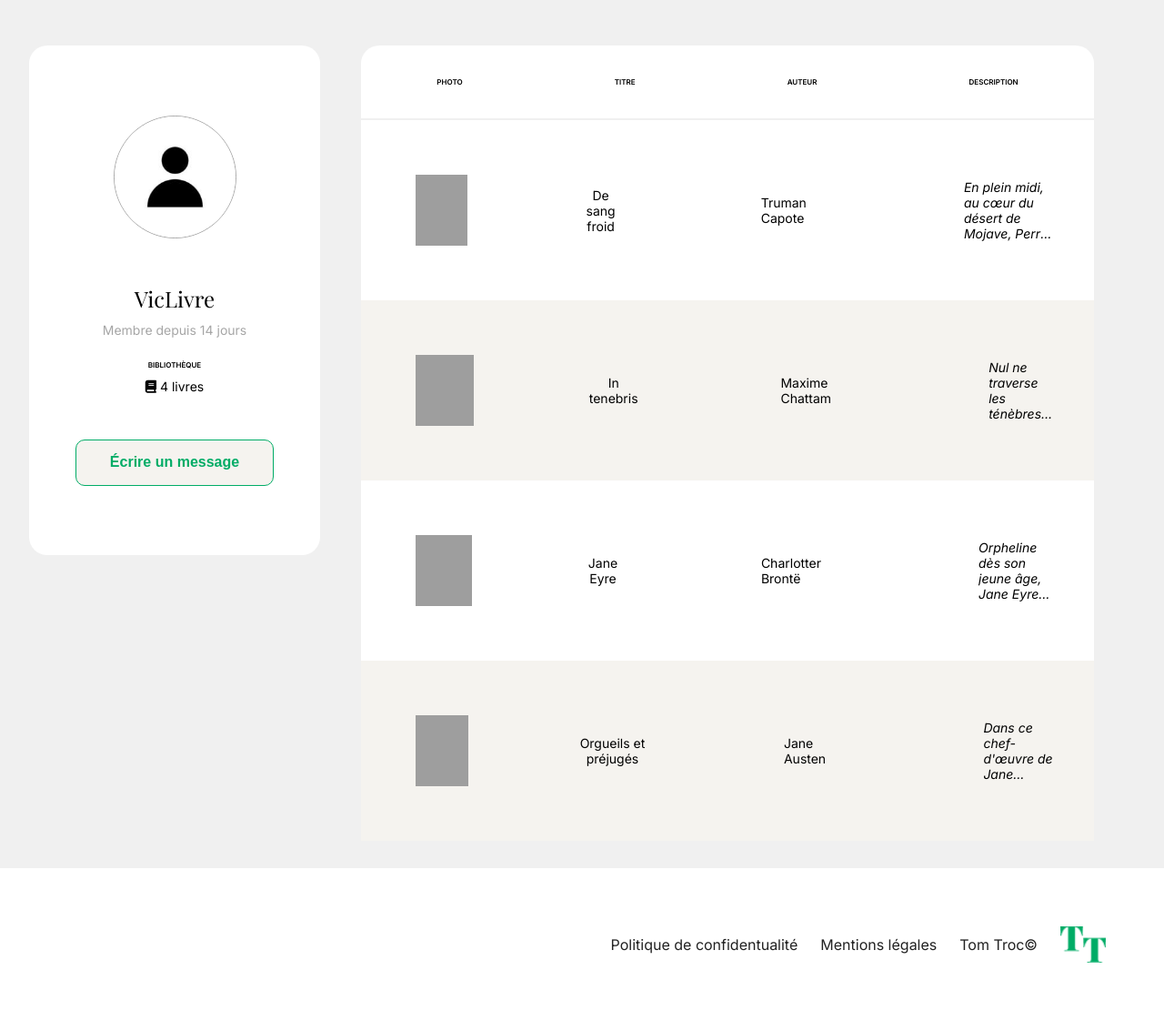
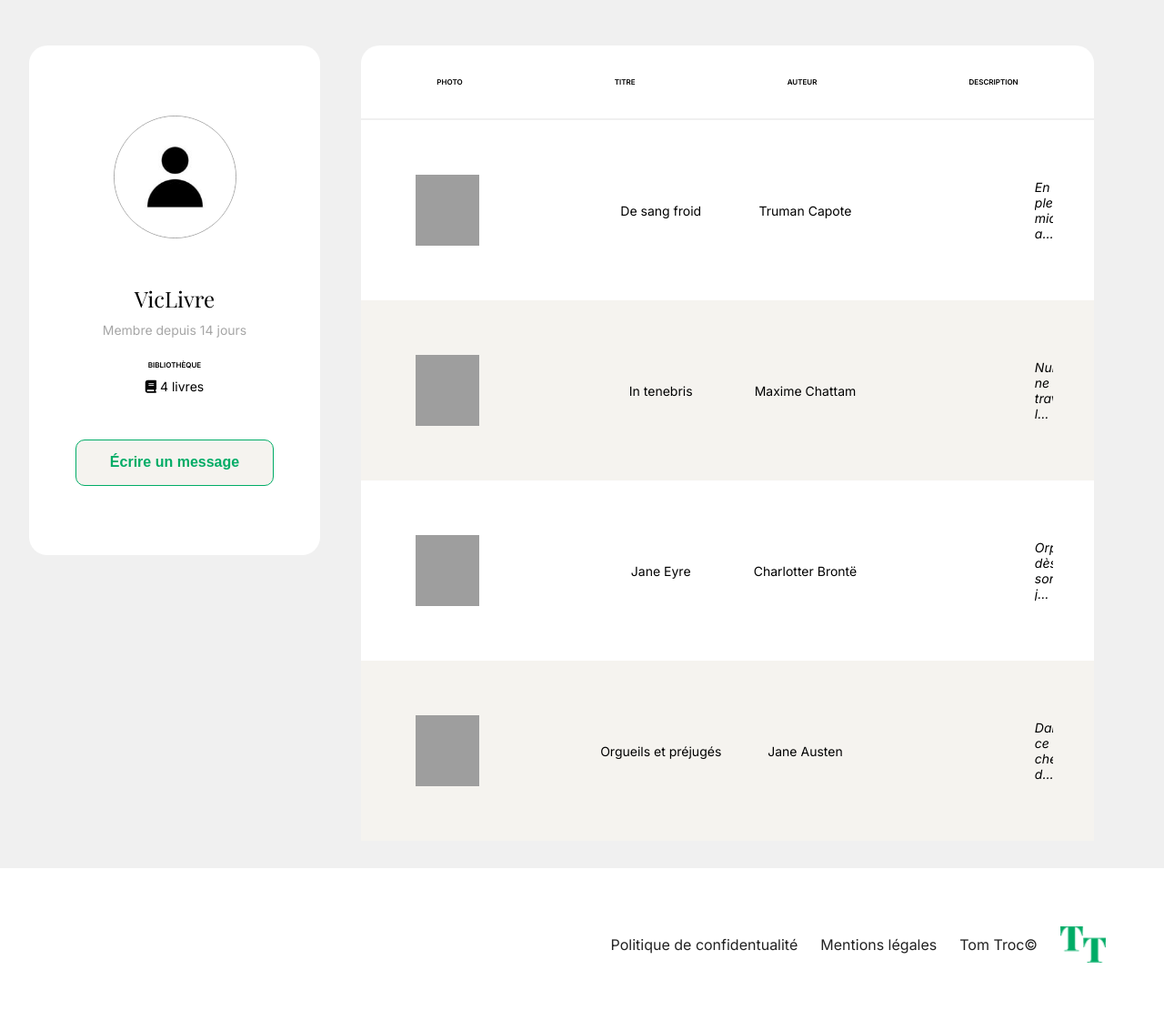
Before and after one commit to DevJulBrd/OpenClassrooms-Full-Stack-P4-TomTroc, a PHP site: page /index.php?action=publicProfile&user_id=4 in a window 1280 px wide. Shown: the part 187-1309 px from the top of the page at 91% size. Run offline with PHP 8.4, Linux system fonts and the light colour scheme; data comes from the database, SQL or seed files in the repository; some web fonts are replaced; grey boxes are pictures that could not be loaded.

Commit message:
Alignement tabeau profile

```diff
--- a/css/style.css
+++ b/css/style.css
@@ -1260,7 +1260,13 @@
   .profile-book-info-container {
     display: flex;
     align-items: center;
-    gap: 150px;
+    justify-content: space-between;
+    width: 350px;
+  }
+
+  .profile-book-title {
+    width: 50%;
+    text-align: center;
   }
 
   .profile-book-img-container {
@@ -1295,6 +1301,7 @@
 
   .desktop {
     display: block;
+    width: 77px;
   }
 
   .profile-books-colors > .profile-book-container:nth-child(even) {
```
